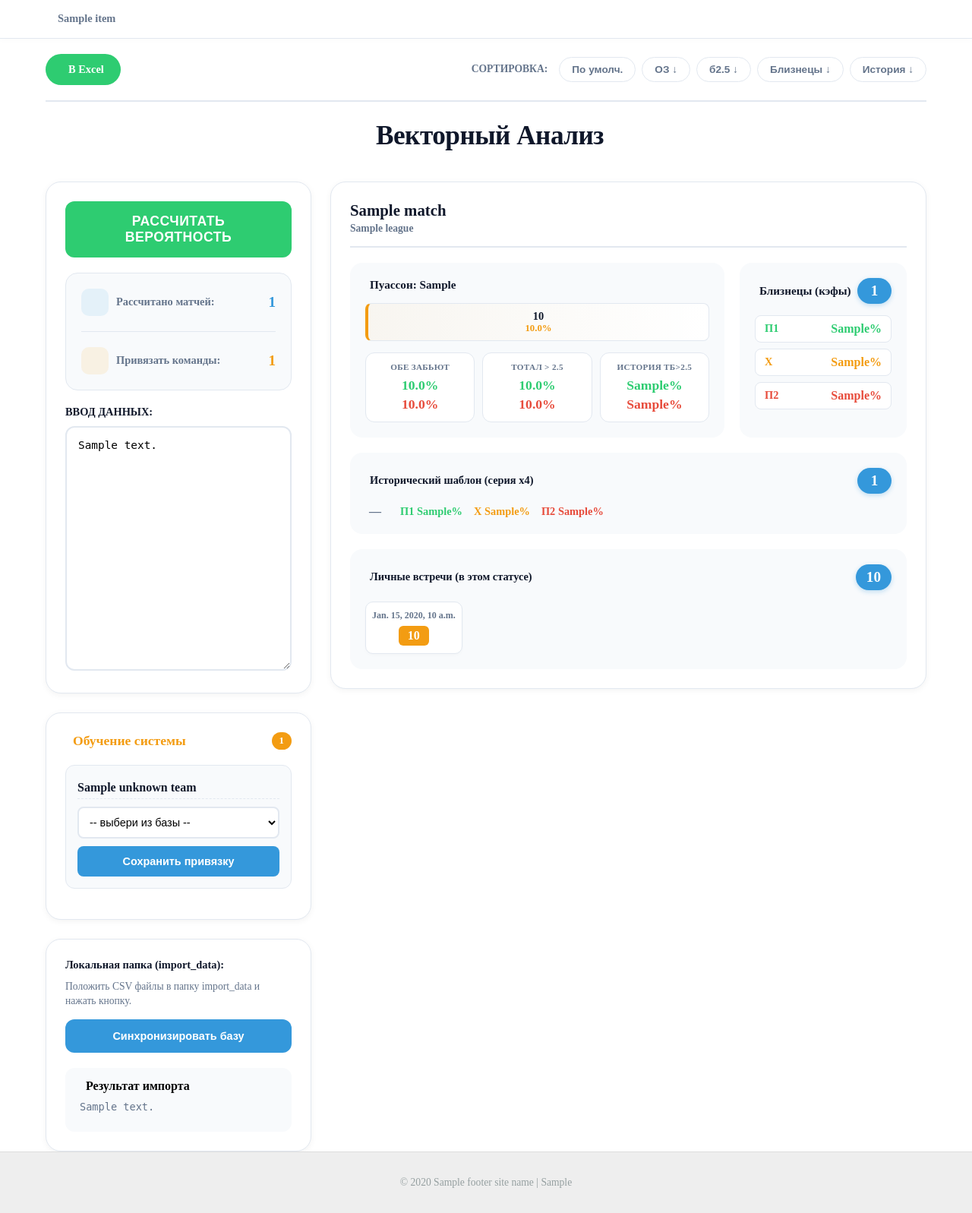
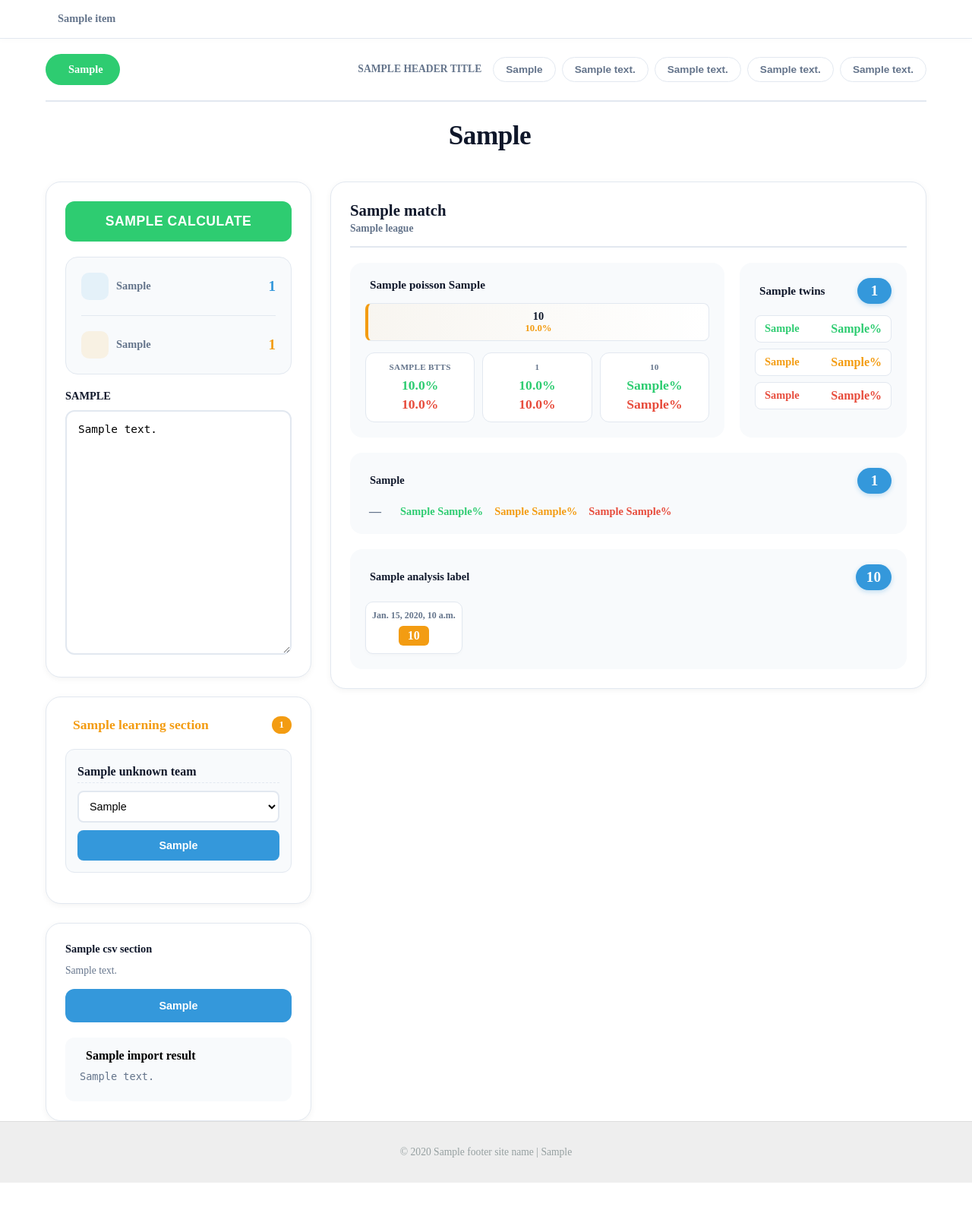
Before and after one commit to fghh111fghh/Depts, a Django app: template depts/app_bets/templates/app_bets/bets_main.html in a window 1280 px wide. Shown: the part 92-1689 px from the top of the page at 76% size. After the commit the page ends 1649 px from the top, so only its background shows below. Run offline with Django 5.2, Linux system fonts and the light colour scheme; the template is opened without the code that fills it: most values are stand-ins (such as "Sample title", 1, 10 or a date in 2020).

Commit message:
Фиксация

```diff
--- a/depts/app_bets/templates/app_bets/bets_main.html
+++ b/depts/app_bets/templates/app_bets/bets_main.html
@@ -9,34 +9,34 @@
     <div class="bets-actions-wrapper">
         {% if results %}
         <a href="{% url 'app_bets:export_excel' %}" class="bets-export-btn">
-            <i class="fa-solid fa-file-excel"></i> В Excel
+            <i class="fa-solid fa-file-excel"></i> {{ action_buttons.EXPORT_EXCEL }}
         </a>
         {% endif %}
     </div>
 
     {% if results %}
     <div class="bets-sort-wrapper">
-        <span class="bets-sort-label">Сортировка:</span>
+        <span class="bets-sort-label">{{ header_titles.SORT_LABEL }}</span>
         <form method="get" action="." class="bets-sort-form">
             <button type="submit" name="sort" value="default"
                     class="bets-sort-btn {% if current_sort == 'default' or not current_sort %}active{% endif %}">
-                По умолч.
+                {{ header_titles.DEFAULT_SORT }}
             </button>
             <button type="submit" name="sort" value="btts_desc"
                     class="bets-sort-btn {% if current_sort == 'btts_desc' %}active{% endif %}">
-                ОЗ ↓
+                {{ header_titles.BTTS_DESC }}
             </button>
             <button type="submit" name="sort" value="over25_desc"
                     class="bets-sort-btn {% if current_sort == 'over25_desc' %}active{% endif %}">
-                б2.5 ↓
+                {{ header_titles.OVER25_DESC }}
             </button>
             <button type="submit" name="sort" value="twins_p1_desc"
                     class="bets-sort-btn {% if current_sort == 'twins_p1_desc' %}active{% endif %}">
-                Близнецы ↓
+                {{ header_titles.TWINS_DESC }}
             </button>
             <button type="submit" name="sort" value="pattern_p1_desc"
                     class="bets-sort-btn {% if current_sort == 'pattern_p1_desc' %}active{% endif %}">
-                История ↓
+                {{ header_titles.PATTERN_DESC }}
             </button>
         </form>
     </div>
@@ -44,7 +44,7 @@
 </div>
 
 <div class="ds-header-block">
-    <h1><i class="fa-solid fa-microchip"></i> Векторный Анализ</h1>
+    <h1><i class="fa-solid fa-microchip"></i> {{ header_titles.VECTOR_ANALYSIS }}</h1>
 </div>
 
 <div class="bets-main-grid">
@@ -54,14 +54,14 @@
             <form method="post" action=".">
                 {% csrf_token %}
                 <input type="hidden" name="sort" value="{{ current_sort }}">
-                <button type="submit" class="bets-btn-analyze">Рассчитать вероятность</button>
+                <button type="submit" class="bets-btn-analyze">{{ action_buttons.CALCULATE }}</button>
 
                 {% if results %}
                 <div class="bets-counters">
                     <div class="bets-counters-container">
                         <div class="bets-counter-item">
                             <i class="fa-solid fa-calculator bets-counter-icon calculator"></i>
-                            <span class="bets-counter-label">Рассчитано матчей:</span>
+                            <span class="bets-counter-label">{{ counter_labels.MATCHES_CALCULATED }}</span>
                             <span class="bets-counter-value blue">{{ results|length }}</span>
                         </div>
 
@@ -69,7 +69,7 @@
                         <div class="bets-counter-divider"></div>
                         <div class="bets-counter-item">
                             <i class="fa-solid fa-graduation-cap bets-counter-icon graduation"></i>
-                            <span class="bets-counter-label">Привязать команды:</span>
+                            <span class="bets-counter-label">{{ counter_labels.LEARN_TEAMS }}</span>
                             <span class="bets-counter-value orange">{{ unknown_teams|length }}</span>
                         </div>
                         {% endif %}
@@ -77,21 +77,16 @@
                 </div>
                 {% endif %}
 
-                <label class="bets-input-label">Ввод данных:</label>
+                <label class="bets-input-label">{{ input_labels.DATA_INPUT }}</label>
                 <textarea name="matches_text" class="bets-textarea" rows="18"
-                          placeholder="Пример формата:
-Реал Овьедо
-Малага
-2.10
-3.10
-3.80">{{ raw_text }}</textarea>
+                          placeholder="{{ input_labels.PLACEHOLDER }}">{{ raw_text }}</textarea>
             </form>
         </div>
 
         {% if unknown_teams %}
         <div class="bets-unknown-section">
             <h4 class="bets-unknown-title">
-                <i class="fa-solid fa-graduation-cap"></i> Обучение системы
+                <i class="fa-solid fa-graduation-cap"></i> {{ learning_section.TITLE }}
                 <span class="bets-unknown-badge">{{ unknown_teams|length }}</span>
             </h4>
             {% for name in unknown_teams %}
@@ -102,13 +97,13 @@
                 <input type="hidden" name="sort" value="{{ current_sort }}">
                 <div class="bets-alias-name">{{ name }}</div>
                 <select name="team_id" required class="bets-alias-select">
-                    <option value="">-- выбери из базы --</option>
+                    <option value="">{{ learning_section.SELECT_TEAM }}</option>
                     {% for team in all_teams %}
                     <option value="{{ team.id }}">{{ team.name }}</option>
                     {% endfor %}
                 </select>
                 <button type="submit" name="create_alias" class="bets-alias-btn">
-                    Сохранить привязку
+                    {{ action_buttons.SAVE_ALIAS }}
                 </button>
             </form>
             {% endfor %}
@@ -119,27 +114,27 @@
             <form method="post" action="{% url 'app_bets:upload_csv' %}">
                 {% csrf_token %}
                 <label class="bets-csv-label">
-                    <i class="fa-solid fa-folder-open"></i> Локальная папка (import_data):
+                    <i class="fa-solid fa-folder-open"></i> {{ csv_section.LABEL }}
                 </label>
                 <p class="bets-csv-description">
-                    Положить CSV файлы в папку import_data и нажать кнопку.
+                    {{ csv_section.DESCRIPTION }}
                 </p>
                 <button type="submit" name="sync_files" class="bets-csv-btn">
-                    Синхронизировать базу
+                    {{ action_buttons.SYNC_DB }}
                 </button>
 
                 {% if import_message %}
                 <div class="bets-import-result {{ import_status }}">
                     <h4 class="bets-import-title {{ import_status }}">
-                        <i class="fa-solid fa-file-import"></i> Результат импорта
+                        <i class="fa-solid fa-file-import"></i> {{ import_results.TITLE }}
                     </h4>
                     <pre class="bets-import-message">{{ import_message }}</pre>
                     {% if import_added > 0 or import_skipped > 0 or import_errors > 0 %}
                     <div class="bets-import-details">
-                        <i class="fa-solid fa-chart-bar"></i> Детали:
-                        Добавлено: <strong>{{ import_added }}</strong>,
-                        Пропущено: <strong>{{ import_skipped }}</strong>,
-                        Ошибок: <strong>{{ import_errors }}</strong>
+                        <i class="fa-solid fa-chart-bar"></i> {{ import_results.DETAILS }}
+                        {{ import_results.ADDED }} <strong>{{ import_added }}</strong>,
+                        {{ import_results.SKIPPED }} <strong>{{ import_skipped }}</strong>,
+                        {{ import_results.ERRORS }} <strong>{{ import_errors }}</strong>
                     </div>
                     {% endif %}
                 </div>
@@ -163,17 +158,17 @@
                 {% if res.odds %}
                 <div class="odds-line">
                     <div class="odd-box-line">
-                        <div class="odd-label-line">P1</div>
+                        <div class="odd-label-line">{{ odds_labels.P1 }}</div>
                         <div class="odd-value-line">{{ res.odds.0|default:"-"|floatformat:2 }}</div>
                     </div>
                     <div class="odd-sep-line">|</div>
                     <div class="odd-box-line">
-                        <div class="odd-label-line">X</div>
+                        <div class="odd-label-line">{{ odds_labels.X }}</div>
                         <div class="odd-value-line">{{ res.odds.1|default:"-"|floatformat:2 }}</div>
                     </div>
                     <div class="odd-sep-line">|</div>
                     <div class="odd-box-line">
-                        <div class="odd-label-line">P2</div>
+                        <div class="odd-label-line">{{ odds_labels.P2 }}</div>
                         <div class="odd-value-line">{{ res.odds.2|default:"-"|floatformat:2 }}</div>
                     </div>
                 </div>
@@ -184,7 +179,7 @@
             <div class="poisson-twins-grid">
                 <div class="poisson-main-block">
                     <h4 class="poisson-title">
-                        <i class="fa-solid fa-calculator"></i> Пуассон: {{ res.poisson_l }}
+                        <i class="fa-solid fa-calculator"></i> {{ analysis_labels.POISSON }} {{ res.poisson_l }}
                     </h4>
 
                     <div class="scores-list">
@@ -207,27 +202,27 @@
                     <!-- BTTS, Тотал и Исторический анализ - три квадрата -->
                     <div class="btts-total-container">
                         <div class="btts-box">
-                            <div class="btts-label">Обе забьют</div>
+                            <div class="btts-label">{{ analysis_labels.BTTS }}</div>
                             <div class="btts-values">
                                 <div><span class="btts-yes">{{ res.poisson_btts.yes|floatformat:1 }}%</span></div>
                                 <div><span class="btts-no">{{ res.poisson_btts.no|floatformat:1 }}%</span></div>
                             </div>
                         </div>
                         <div class="total-box">
-                            <div class="total-label">Тотал > 2.5</div>
+                            <div class="total-label">{{ analysis_labels.TOTAL_OVER }}</div>
                             <div class="total-values">
                                 <div><span class="total-yes">{{ res.poisson_over25.yes|floatformat:1 }}%</span></div>
                                 <div><span class="total-no">{{ res.poisson_over25.no|floatformat:1 }}%</span></div>
                             </div>
                         </div>
                         <div class="historical-box">
-                            <div class="historical-label">История ТБ>2.5</div>
+                            <div class="historical-label">{{ analysis_labels.HISTORICAL_TOTAL }}</div>
                             <div class="historical-values">
                                 {% if res.historical_total %}
                                 <div><span class="historical-yes">{{ res.historical_total.over_25 }}%</span></div>
                                 <div><span class="historical-no">{{ res.historical_total.under_25 }}%</span></div>
                                 {% else %}
-                                <div><span class="historical-no-data">Нет данных</span></div>
+                                <div><span class="historical-no-data">{{ analysis_labels.NO_DATA }}</span></div>
                                 {% endif %}
                             </div>
                         </div>
@@ -237,7 +232,7 @@
                 <div class="twins-main-block">
                     <div class="twins-header">
                         <h4 class="twins-title">
-                            <i class="fa-solid fa-copy"></i> Близнецы (кэфы)
+                            <i class="fa-solid fa-copy"></i> {{ analysis_labels.TWINS }}
                         </h4>
                         <span class="twins-count-value">{{ res.twins_count }}</span>
                     </div>
@@ -245,19 +240,19 @@
                     <div class="twins-probabilities">
                         {% if res.twins_data %}
                         <div class="twins-prob-item p1">
-                            <span class="twins-prob-label p1">П1</span>
+                            <span class="twins-prob-label p1">{{ odds_labels.P1 }}</span>
                             <span class="twins-prob-value p1">{{ res.twins_data.p1 }}%</span>
                         </div>
                         <div class="twins-prob-item x">
-                            <span class="twins-prob-label x">X</span>
+                            <span class="twins-prob-label x">{{ odds_labels.X }}</span>
                             <span class="twins-prob-value x">{{ res.twins_data.x }}%</span>
                         </div>
                         <div class="twins-prob-item p2">
-                            <span class="twins-prob-label p2">П2</span>
+                            <span class="twins-prob-label p2">{{ odds_labels.P2 }}</span>
                             <span class="twins-prob-value p2">{{ res.twins_data.p2 }}%</span>
                         </div>
                         {% else %}
-                        <div class="twins-no-data">Нет данных по близнецам</div>
+                        <div class="twins-no-data">{{ analysis_labels.NO_TWINS_DATA }}</div>
                         {% endif %}
                     </div>
                 </div>
@@ -267,11 +262,10 @@
             <div class="pattern-block">
                 <div class="pattern-header">
                     <span class="pattern-title">
-                        <i class="fa-solid fa-clock-rotate-left"></i> Исторический шаблон (серия x4)
+                        <i class="fa-solid fa-clock-rotate-left"></i> {{ analysis_labels.HISTORICAL_PATTERN }}
                     </span>
-                    {% if res.pattern_data and res.pattern_data.count %}
-                    <span class="pattern-count">{{ res.pattern_data.count }}</span>
-                    {% endif %}
+                    <!-- Всегда показываем счетчик, даже если 0 -->
+                    <span class="pattern-count">{{ res.pattern_data.count|default:"0" }}</span>
                 </div>
 
                 <div class="pattern-content">
@@ -299,11 +293,11 @@
 
                     <div class="pattern-percents">
                         {% if res.pattern_data and res.pattern_data.p1 is not None %}
-                            <span class="pattern-percent-item p1">П1 {{ res.pattern_data.p1 }}%</span>
-                            <span class="pattern-percent-item x">X {{ res.pattern_data.x }}%</span>
-                            <span class="pattern-percent-item p2">П2 {{ res.pattern_data.p2 }}%</span>
+                            <span class="pattern-percent-item p1">{{ odds_labels.P1 }} {{ res.pattern_data.p1 }}%</span>
+                            <span class="pattern-percent-item x">{{ odds_labels.X }} {{ res.pattern_data.x }}%</span>
+                            <span class="pattern-percent-item p2">{{ odds_labels.P2 }} {{ res.pattern_data.p2 }}%</span>
                         {% else %}
-                            <span class="pattern-no-data">Нет данных</span>
+                            <span class="pattern-no-data">{{ analysis_labels.NO_PATTERN_DATA }}</span>
                         {% endif %}
                     </div>
                 </div>
@@ -313,9 +307,9 @@
             <div class="h2h-block">
                 <div class="h2h-header">
                     <span class="h2h-title">
-                        <i class="fa-solid fa-history"></i> Личные встречи (в этом статусе)
+                        <i class="fa-solid fa-history"></i> {{ analysis_labels.H2H_TITLE }}
                     </span>
-                    <span class="h2h-total">{{ res.h2h_total }}</span>
+                    <span class="h2h-total">{{ res.h2h_total|default:"0" }}</span>
                 </div>
 
                 <div class="h2h-grid">
@@ -335,7 +329,7 @@
                         {% endwith %}
                     </div>
                     {% empty %}
-                    <div class="h2h-empty">Игр в таком статусе не найдено</div>
+                    <div class="h2h-empty">{{ analysis_labels.NO_H2H_DATA }}</div>
                     {% endfor %}
                 </div>
             </div>
@@ -344,7 +338,7 @@
         {% else %}
         <div class="no-results">
             <i class="fa-solid fa-futbol no-results-icon"></i>
-            <p class="no-results-text">Введите данные матча для начала анализа</p>
+            <p class="no-results-text">{{ empty_state.TEXT }}</p>
         </div>
         {% endif %}
     </div>
--- a/depts/depts/settings.py
+++ b/depts/depts/settings.py
@@ -82,6 +82,7 @@ TEMPLATES = [
                 'app_depts.context_processors.debts_texts_processor',
                 'app_bets.context_processors.records_url',
                 'app_bets.context_processors.bets_menu',
+                'app_bets.context_processors.bets_texts',
             ],
         },
     },
```
Also changed, not shown: depts/app_bets/context_processors.py (+108 -1 lines).
